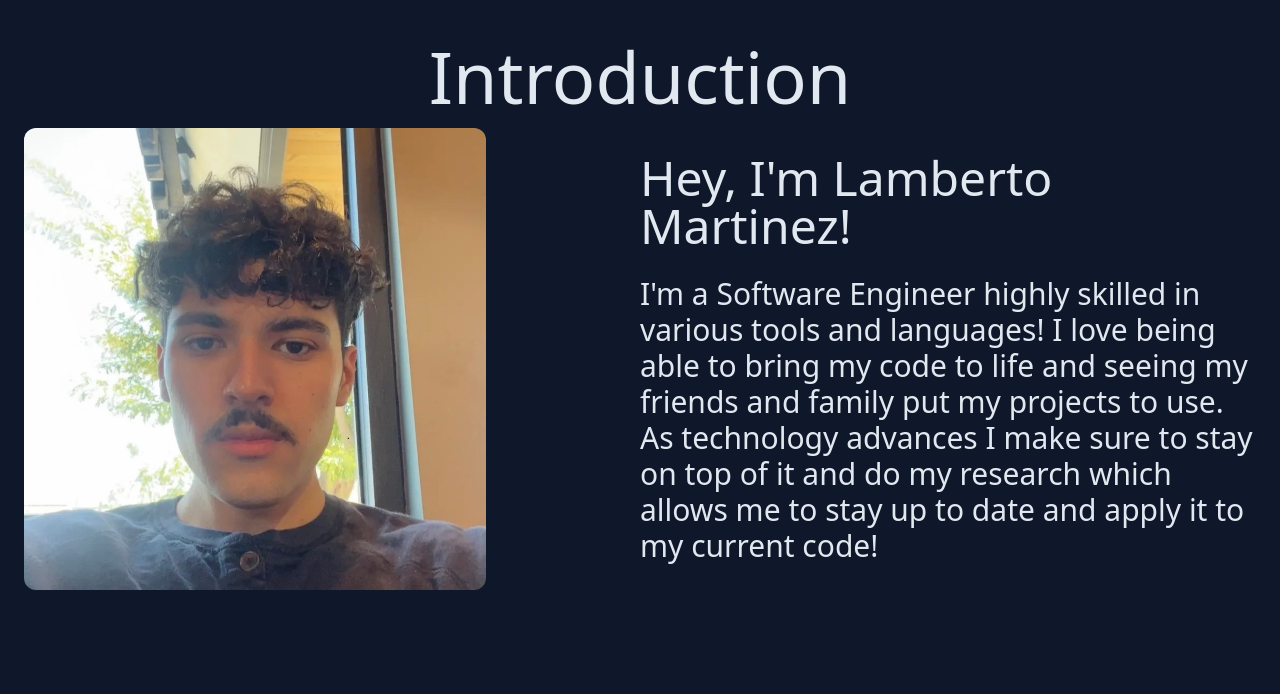
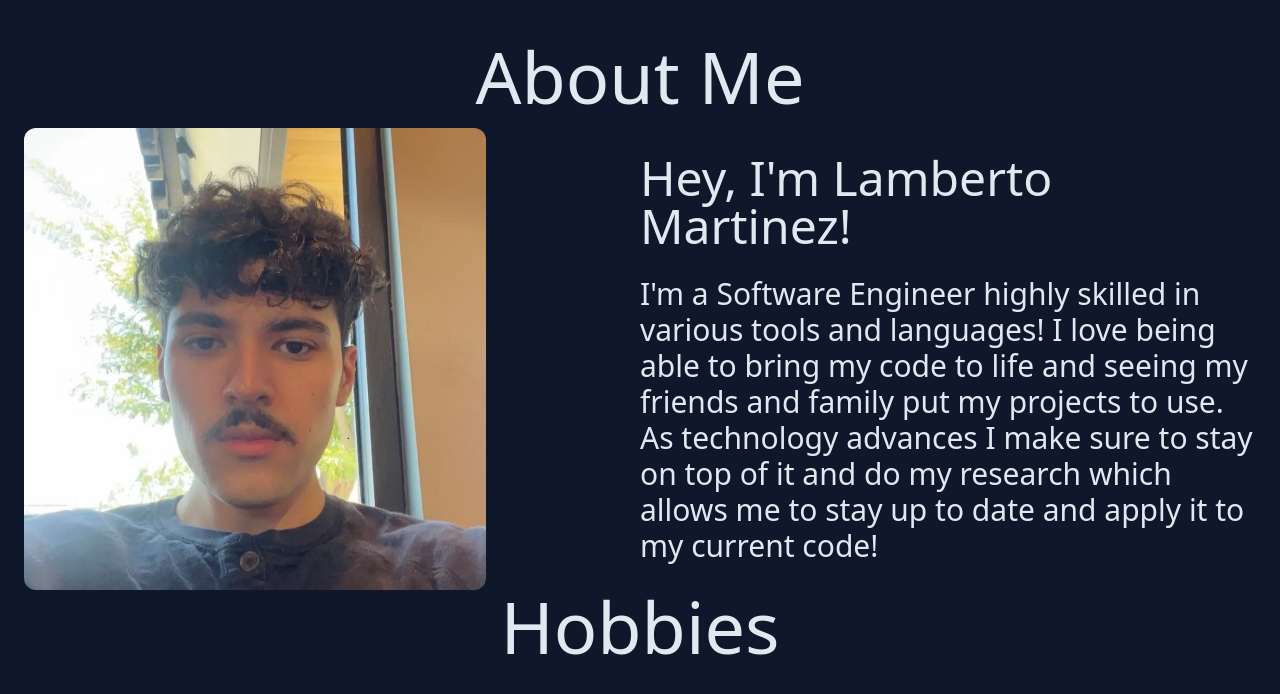
Before and after one commit to Lambpato/portfolio, a Vue app in the folder portfolio/: page / in a window 1280 px wide. Shown: the top 694 px of the page. Built offline with nearby package versions, Linux system fonts and the light colour scheme.

Commit message:
created AboutMe file

```diff
--- a/portfolio/src/components/AboutComp.vue
+++ b/portfolio/src/components/AboutComp.vue
@@ -0,0 +1,8 @@
+<script setup lang="ts">
+import IntroComp from './IntroComp.vue'
+</script>
+
+<template>
+  <IntroComp -section="About Me" />
+  <h1 class="text-center text-7xl">Hobbies</h1>
+</template>
--- a/portfolio/src/components/HomeComp.vue
+++ b/portfolio/src/components/HomeComp.vue
@@ -3,5 +3,6 @@ import IntroComp from './IntroComp.vue'
 </script>
 
 <template>
-  <IntroComp />
+  <IntroComp -section="About Me" />
+  <h1>Hobbies</h1>
 </template>
--- a/portfolio/src/components/IntroComp.vue
+++ b/portfolio/src/components/IntroComp.vue
@@ -1,7 +1,13 @@
+<script setup lang="ts">
+defineProps<{
+  Section: string
+}>()
+</script>
+
 <template>
   <div>
     <header class="p-4">
-      <h1 class="text-center text-7xl">Introduction</h1>
+      <h1 class="text-center text-7xl">{{ Section }}</h1>
     </header>
     <div class="grid lg:grid-cols-2 w-auto">
       <div>
--- a/portfolio/src/views/AboutMe.vue
+++ b/portfolio/src/views/AboutMe.vue
@@ -1,9 +1,7 @@
-<script lang="ts">
+<script setup lang="ts">
 import AboutComp from '@/components/AboutComp.vue'
 </script>
 
 <template>
-  <div class="about">
-    <h1>This is an about page</h1>
-  </div>
+  <div><AboutComp /></div>
 </template>
--- a/portfolio/src/views/HomeView.vue
+++ b/portfolio/src/views/HomeView.vue
@@ -1,9 +1,11 @@
 <script setup lang="ts">
-import TheWelcome from '../components/HomeComp.vue'
+import HomeComp from '@/components/HomeComp.vue'
+import AboutMe from './AboutMe.vue'
 </script>
 
 <template>
   <main>
-    <TheWelcome />
+    <AboutMe />
   </main>
 </template>
+<!-- <HomeComp />s -->
```
